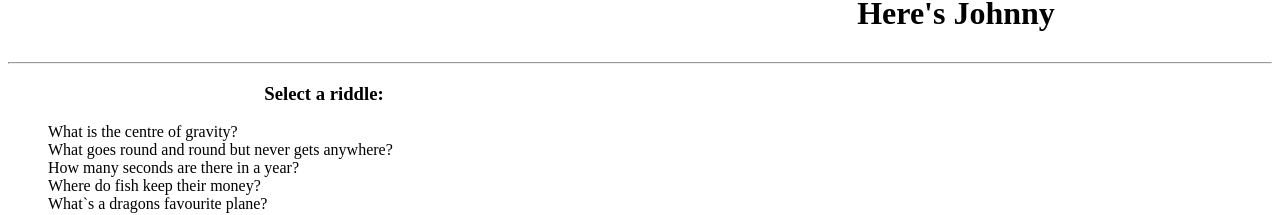
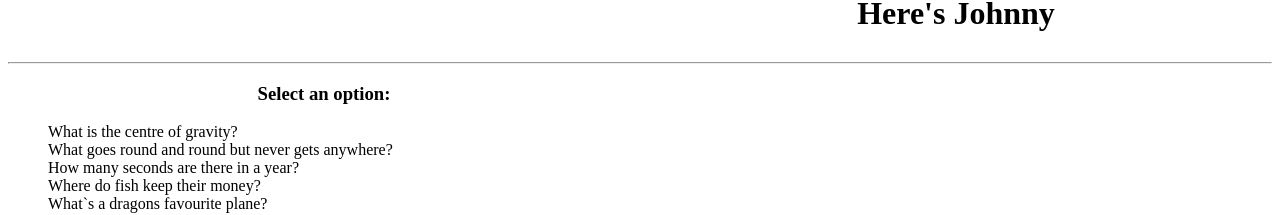
Before and after one commit to niclaspa/riddle-master, an Angular app: page /game in a window 1280 px wide. Shown: the part 394-609 px from the top of the page. Built offline with nearby package versions, Linux system fonts and the light colour scheme.

Commit message:
ability to show answers

```diff
--- a/src/app/duel/duel.component.html
+++ b/src/app/duel/duel.component.html
@@ -18,11 +18,11 @@
 <hr/>
 
 <div class="questions">
-    <h3>Select a riddle:</h3>
+    <h3>Select an option:</h3>
     <div>
         <ul (click)="onClick($event)">
-            <li *ngFor="let riddle of riddles">
-                {{riddle.question}}
+            <li *ngFor="let option of options">
+                {{option}}
             </li>
         </ul>
     </div>
--- a/src/app/duel/duel.component.ts
+++ b/src/app/duel/duel.component.ts
@@ -2,6 +2,7 @@ import { Component, OnInit, Input } from '@angular/core';
 import { RiddleService } from '../riddle.service';
 import { Riddle } from '../riddle';
 import { ComputerPlayer } from '../computer-player';
+import { Player } from '../player';
 
 @Component({
   selector: 'app-duel',
@@ -11,17 +12,20 @@ import { ComputerPlayer } from '../computer-player';
 export class DuelComponent implements OnInit {
 
   @Input() opponent: ComputerPlayer;
+  @Input() player: Player;
 
   riddles: Riddle[];
   currentRiddle: Riddle;
   playerMessage: string;
   opponentMessage: string;
+  options: string[];
 
   constructor(public riddleService: RiddleService) { }
 
   ngOnInit(): void {
     this.riddles = this.riddleService.getRiddles();
     this.opponentSay('Here\'s ' + this.opponent.name);
+    this.showQuestions();
   }
 
   onClick(e) {
@@ -32,6 +36,7 @@ export class DuelComponent implements OnInit {
 
   playerTurn(): void {
     this.playerMessage = this.currentRiddle.question;
+    this.showQuestions();
 
     if (this.opponentKnowsAnswer(this.currentRiddle.id)) {
       this.opponentSay(this.currentRiddle.answer);
@@ -45,7 +50,17 @@ export class DuelComponent implements OnInit {
     var riddleIdToAsk = this.getRandomOpponentRiddleId();
     var riddleToAsk = this.lookupRiddle(riddleIdToAsk);
     this.opponentSay(riddleToAsk.question);
+    this.showAnswers();
 
+  }
+
+  showQuestions(): void {
+    this.options = this.riddles.map(function(r) { return r.question });
+  }
+
+  showAnswers(): void {
+    var that = this;
+    this.options = this.player.knownRiddles.map(function(r) { return that.lookupRiddle(r).answer });
   }
 
   opponentKnowsAnswer(riddleId): boolean {
--- a/src/app/game/game.component.html
+++ b/src/app/game/game.component.html
@@ -1,3 +1,5 @@
 <app-duel
-    [opponent] = "currentOpponent">
+    [opponent] = "currentOpponent"
+    [player] = "player"
+    >
 </app-duel>
```
